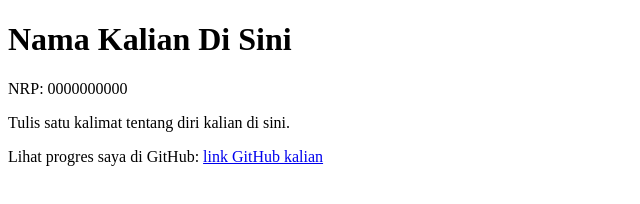
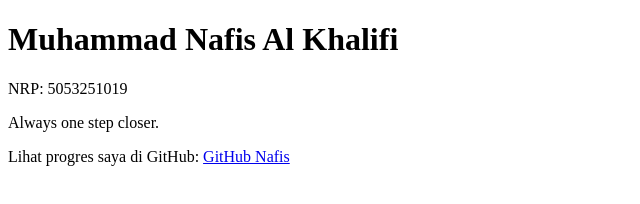
Before and after one commit to webdev-if-its/pweb-5053251019, a website: page m00/index.html in a window 1280 px wide. Shown: the whole page, without its empty margins (0-640 px from the left). Drawn offline with Linux system fonts and the light colour scheme.

Commit message:
Selesaikan pertemuan 0

```diff
--- a/m00/index.html
+++ b/m00/index.html
@@ -1,16 +1,19 @@
 <!DOCTYPE html>
 <html lang="id">
+
 <head>
   <meta charset="utf-8">
   <meta name="viewport" content="width=device-width, initial-scale=1">
-  <title>Untitled</title>
+  <title>Kartu Perkenalan Nafis</title>
 </head>
+
 <body>
 
-  <h1 id="nama">Nama Kalian Di Sini</h1>
-  <p id="nrp">NRP: 0000000000</p>
-  <p id="bio">Tulis satu kalimat tentang diri kalian di sini.</p>
-  <p>Lihat progres saya di GitHub: <a id="github" href="#">link GitHub kalian</a></p>
+  <h1 id="nama">Muhammad Nafis Al Khalifi</h1>
+  <p id="nrp">NRP: 5053251019</p>
+  <p id="bio">Always one step closer.</p>
+  <p>Lihat progres saya di GitHub: <a id="github" href="https://github.com/alkhalifi-nfs">GitHub Nafis</a></p>
 
 </body>
+
 </html>
```
